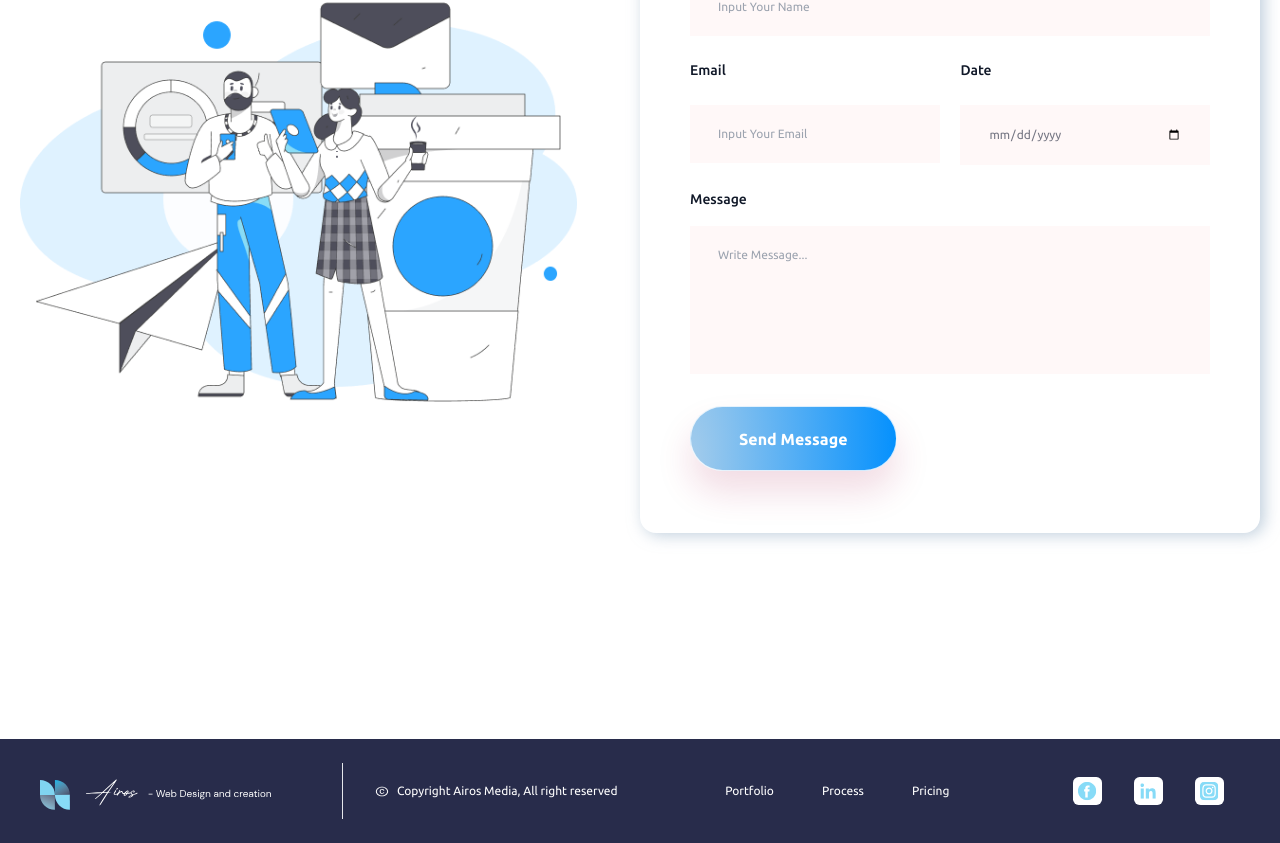
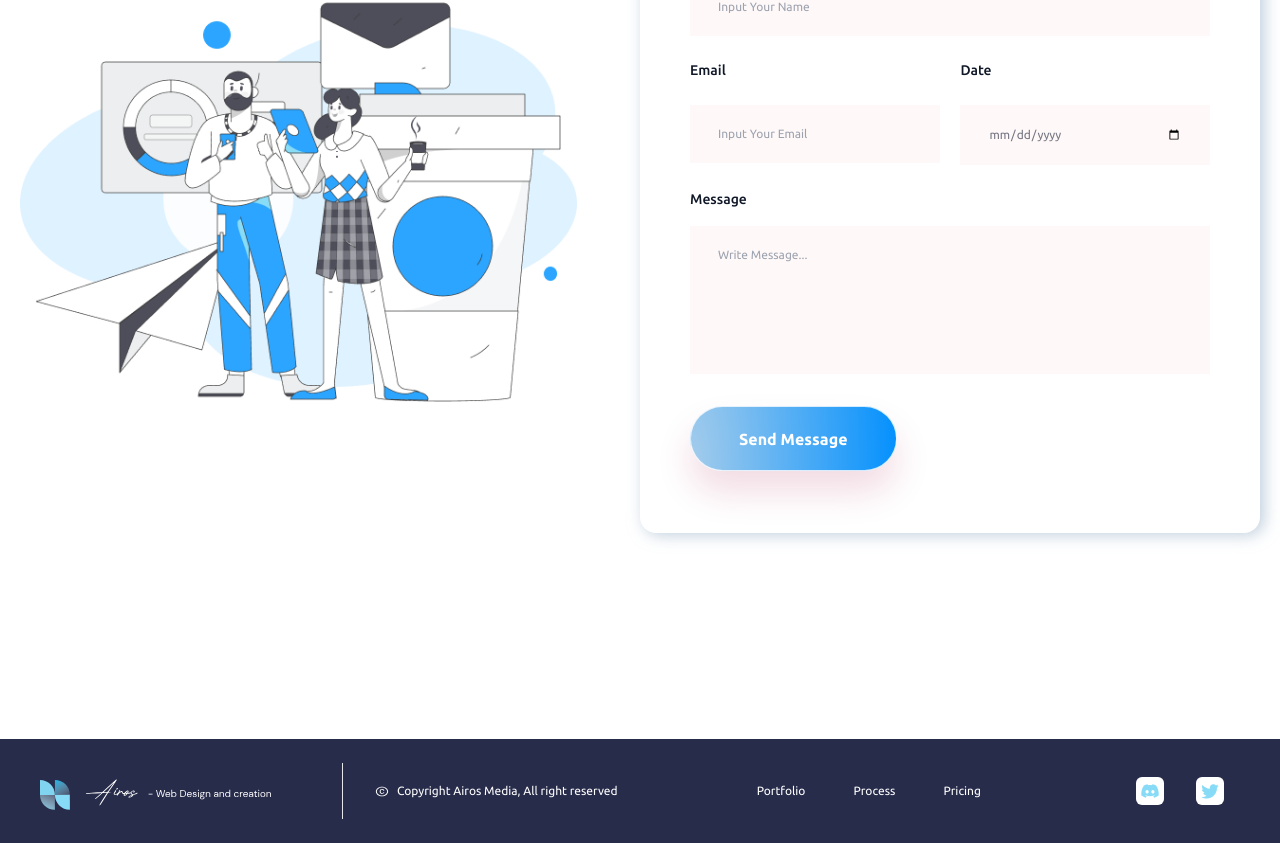
Before and after one commit to PixedioDesigns/4567gy, a Next.js app: page / in a window 1280 px wide. Shown: the part 7045-7888 px from the top of the page. Built offline with nearby package versions, Linux system fonts and the light colour scheme; a web font is replaced by a local one.

Commit message:
footer updated

```diff
--- a/components/common/Footer.jsx
+++ b/components/common/Footer.jsx
@@ -1,4 +1,5 @@
 import React from "react";
+import { Discord, Twitter } from "../helper/Icons";
 
 const Footer = () => {
   return (
@@ -91,26 +92,39 @@ const Footer = () => {
 
       <ul className="flex items-center text-white text-base ff_ubuntu pb-6 lg:py-0">
         <li className="mx-6 cursor-pointer hover:opacity-70 transition-all duration-200 ease">
-          Portfolio
+          <a href="#portfolio">Portfolio</a>
         </li>
         <li className="mx-6 cursor-pointer hover:opacity-70 transition-all duration-200 ease">
-          Process
+          <a href="#process">Process</a>
         </li>
         <li className="mx-6 cursor-pointer hover:opacity-70 transition-all duration-200 ease">
-          Pricing
+          <a href="#pricing">Pricing</a>
         </li>
       </ul>
 
       <ul className="flex items-center">
         <li className="mx-4 cursor-pointer transition-all duration-200 ease hover:-translate-y-1">
-          <Facebook />
-        </li>
-        <li className="mx-4 cursor-pointer transition-all duration-200 ease hover:-translate-y-1">
-          <Linkedin />
+          <a
+            href="http://discord.com"
+            target="_blank"
+            rel="noopener noreferrer"
+          >
+            <span className="flex items-center justify-center bg-white rounded-md h-[28px] w-[28px]">
+              <Discord />
+            </span>
+          </a>
         </li>
 
         <li className="mx-4 cursor-pointer transition-all duration-200 ease hover:-translate-y-1">
-          <Instagram />
+          <a
+            href="http://twitter.com"
+            target="_blank"
+            rel="noopener noreferrer"
+          >
+            <span className="flex items-center justify-center bg-white rounded-md h-[28px] w-[28px]">
+              <Twitter />
+            </span>
+          </a>
         </li>
       </ul>
     </footer>
@@ -118,115 +132,3 @@ const Footer = () => {
 };
 
 export default Footer;
-
-export const Facebook = () => {
-  return (
-    <>
-      <svg
-        width="29"
-        height="28"
-        viewBox="0 0 29 28"
-        fill="none"
-        xmlns="http://www.w3.org/2000/svg"
-      >
-        <rect width="29" height="28" rx="5.62807" fill="white" />
-        <g clipPath="url(#clip0_33_2679)">
-          <path
-            d="M14.0699 23.2155C19.1209 23.2155 23.2155 19.1209 23.2155 14.0699C23.2155 9.01894 19.1209 4.92432 14.0699 4.92432C9.01894 4.92432 4.92432 9.01894 4.92432 14.0699C4.92432 19.1209 9.01894 23.2155 14.0699 23.2155Z"
-            fill="#87DBF7"
-          />
-          <path
-            d="M16.37 14.4278H14.738V20.4064H12.2655V14.4278H11.0896V12.3267H12.2655V10.967C12.2655 9.9947 12.7274 8.47217 14.76 8.47217L16.5915 8.47983V10.5193H15.2627C15.0447 10.5193 14.7382 10.6282 14.7382 11.092V12.3286H16.586L16.37 14.4278Z"
-            fill="white"
-          />
-        </g>
-        <defs>
-          <clipPath id="clip0_33_2679">
-            <rect
-              width="18.2912"
-              height="18.2912"
-              fill="white"
-              transform="translate(4.92432 4.92432)"
-            />
-          </clipPath>
-        </defs>
-      </svg>
-    </>
-  );
-};
-
-export const Linkedin = () => {
-  return (
-    <>
-      <svg
-        width="29"
-        height="28"
-        viewBox="0 0 29 28"
-        fill="none"
-        xmlns="http://www.w3.org/2000/svg"
-      >
-        <rect width="29" height="28" rx="5.62807" fill="white" />
-        <g clipPath="url(#clip0_33_2674)">
-          <path
-            d="M21.8048 21.8082V21.8075H21.8087V16.1313C21.8087 13.3544 21.2109 11.2153 17.9645 11.2153C16.4039 11.2153 15.3566 12.0717 14.9291 12.8836H14.8839V11.4746H11.8059V21.8075H15.011V16.691C15.011 15.3439 15.2663 14.0412 16.9347 14.0412C18.5785 14.0412 18.603 15.5786 18.603 16.7774V21.8082H21.8048Z"
-            fill="#87DBF7"
-          />
-          <path
-            d="M6.58716 11.4756H9.79609V21.8085H6.58716V11.4756Z"
-            fill="#87DBF7"
-          />
-          <path
-            d="M8.19009 6.33154C7.16409 6.33154 6.33154 7.16409 6.33154 8.1901C6.33154 9.2161 7.16409 10.0661 8.19009 10.0661C9.2161 10.0661 10.0486 9.2161 10.0486 8.1901C10.048 7.16409 9.21546 6.33154 8.19009 6.33154V6.33154Z"
-            fill="#87DBF7"
-          />
-        </g>
-        <defs>
-          <clipPath id="clip0_33_2674">
-            <rect
-              width="15.4772"
-              height="15.4772"
-              fill="white"
-              transform="translate(6.33154 6.33154)"
-            />
-          </clipPath>
-        </defs>
-      </svg>
-    </>
-  );
-};
-
-export const Instagram = () => {
-  return (
-    <>
-      <svg
-        width="29"
-        height="28"
-        viewBox="0 0 29 28"
-        fill="none"
-        xmlns="http://www.w3.org/2000/svg"
-      >
-        <rect width="29" height="28" rx="5.62807" fill="white" />
-        <g clipPath="url(#clip0_33_2684)">
-          <path
-            d="M6.06888 6.16932C4.6315 7.66234 4.92568 9.24834 4.92568 14.0666C4.92568 18.0678 4.22757 22.0789 7.88124 23.0232C9.02215 23.3166 19.1311 23.3166 20.2705 23.0216C21.7917 22.6291 23.0294 21.3952 23.1986 19.2437C23.2222 18.9434 23.2222 9.19499 23.1978 8.88862C23.018 6.59688 21.6073 5.2761 19.7484 5.00859C19.3224 4.94686 19.237 4.92857 17.0512 4.92476C9.29804 4.92857 7.59849 4.58332 6.06888 6.16932Z"
-            fill="#87DBF7"
-          />
-          <path
-            d="M14.0683 7.31658C11.301 7.31658 8.67318 7.07041 7.66945 9.64642C7.25485 10.7104 7.31506 12.0921 7.31506 14.0706C7.31506 15.8068 7.25943 17.4385 7.66945 18.494C8.6709 21.0716 11.3201 20.8246 14.0668 20.8246C16.7167 20.8246 19.449 21.1005 20.4649 18.494C20.8803 17.4194 20.8193 16.0583 20.8193 14.0706C20.8193 11.4321 20.9649 9.72873 19.6853 8.44987C18.3896 7.15424 16.6375 7.31658 14.0653 7.31658H14.0683ZM13.4632 8.5337C19.2356 8.52456 19.9703 7.88284 19.5648 16.7975C19.4208 19.9505 17.0201 19.6045 14.0691 19.6045C8.68843 19.6045 8.53371 19.4505 8.53371 14.0676C8.53371 8.62211 8.96051 8.53675 13.4632 8.53218V8.5337ZM17.6732 9.6548C17.2259 9.6548 16.8631 10.0176 16.8631 10.465C16.8631 10.9123 17.2259 11.2751 17.6732 11.2751C18.1206 11.2751 18.4834 10.9123 18.4834 10.465C18.4834 10.0176 18.1206 9.6548 17.6732 9.6548ZM14.0683 10.6021C12.1531 10.6021 10.6006 12.1554 10.6006 14.0706C10.6006 15.9859 12.1531 17.5383 14.0683 17.5383C15.9836 17.5383 17.5353 15.9859 17.5353 14.0706C17.5353 12.1554 15.9836 10.6021 14.0683 10.6021ZM14.0683 11.8193C17.0445 11.8193 17.0483 16.322 14.0683 16.322C11.093 16.322 11.0884 11.8193 14.0683 11.8193Z"
-            fill="white"
-          />
-        </g>
-        <defs>
-          <clipPath id="clip0_33_2684">
-            <rect
-              width="18.2912"
-              height="18.2912"
-              fill="white"
-              transform="translate(4.92432 4.92432)"
-            />
-          </clipPath>
-        </defs>
-      </svg>
-    </>
-  );
-};
--- a/components/helper/Icons.jsx
+++ b/components/helper/Icons.jsx
@@ -1737,3 +1737,36 @@ export const HamburgerIcon = () => {
     </svg>
   );
 };
+
+export const Twitter = () => {
+  return (
+    <svg
+      width="20"
+      height="20"
+      viewBox="0 0 24 24"
+      fill="none"
+      xmlns="http://www.w3.org/2000/svg"
+    >
+      <path
+        d="M22.46 6C21.69 6.35 20.86 6.58 20 6.69C20.88 6.16 21.56 5.32 21.88 4.31C21.05 4.81 20.13 5.16 19.16 5.36C18.37 4.5 17.26 4 16 4C13.65 4 11.73 5.92 11.73 8.29C11.73 8.63 11.77 8.96 11.84 9.27C8.28001 9.09 5.11001 7.38 3.00001 4.79C2.63001 5.42 2.42001 6.16 2.42001 6.94C2.42001 8.43 3.17001 9.75 4.33001 10.5C3.62001 10.5 2.96001 10.3 2.38001 10V10.03C2.38001 12.11 3.86001 13.85 5.82001 14.24C5.19074 14.4122 4.5301 14.4362 3.89001 14.31C4.16162 15.1625 4.69355 15.9084 5.41103 16.4429C6.1285 16.9775 6.99546 17.2737 7.89001 17.29C6.37364 18.4904 4.494 19.1393 2.56001 19.13C2.22001 19.13 1.88001 19.11 1.54001 19.07C3.44001 20.29 5.70001 21 8.12001 21C16 21 20.33 14.46 20.33 8.79C20.33 8.6 20.33 8.42 20.32 8.23C21.16 7.63 21.88 6.87 22.46 6V6Z"
+        fill="#87DBF6"
+      />
+    </svg>
+  );
+};
+export const Discord = () => {
+  return (
+    <svg
+      width="20"
+      height="20"
+      viewBox="0 0 24 24"
+      fill="none"
+      xmlns="http://www.w3.org/2000/svg"
+    >
+      <path
+        d="M19.27 5.33005C17.94 4.71005 16.5 4.26005 15 4.00005C14.9868 3.99963 14.9738 4.00209 14.9617 4.00728C14.9496 4.01246 14.9388 4.02023 14.93 4.03005C14.75 4.36005 14.54 4.79005 14.4 5.12005C12.809 4.88005 11.191 4.88005 9.6 5.12005C9.46 4.78005 9.25 4.36005 9.06 4.03005C9.05 4.01005 9.02 4.00005 8.99 4.00005C7.49 4.26005 6.06 4.71005 4.72 5.33005C4.71 5.33005 4.7 5.34005 4.69 5.35005C1.97 9.42005 1.22 13.38 1.59 17.3C1.59 17.32 1.6 17.34 1.62 17.35C3.42 18.67 5.15 19.47 6.86 20C6.89 20.01 6.92 20 6.93 19.98C7.33 19.43 7.69 18.85 8 18.24C8.02 18.2 8 18.16 7.96 18.15C7.39 17.93 6.85 17.67 6.32 17.37C6.28 17.35 6.28 17.29 6.31 17.26C6.42 17.18 6.53 17.09 6.64 17.01C6.66 16.99 6.69 16.99 6.71 17C10.15 18.57 13.86 18.57 17.26 17C17.28 16.99 17.31 16.99 17.33 17.01C17.44 17.1 17.55 17.18 17.66 17.27C17.7 17.3 17.7 17.36 17.65 17.38C17.13 17.69 16.58 17.94 16.01 18.16C15.97 18.17 15.96 18.22 15.97 18.25C16.29 18.86 16.65 19.44 17.04 19.99C17.07 20 17.1 20.01 17.13 20C18.85 19.47 20.58 18.67 22.38 17.35C22.4 17.34 22.41 17.32 22.41 17.3C22.85 12.77 21.68 8.84005 19.31 5.35005C19.3 5.34005 19.29 5.33005 19.27 5.33005V5.33005ZM8.52 14.91C7.49 14.91 6.63 13.96 6.63 12.79C6.63 11.62 7.47 10.67 8.52 10.67C9.58 10.67 10.42 11.63 10.41 12.79C10.41 13.96 9.57 14.91 8.52 14.91ZM15.49 14.91C14.46 14.91 13.6 13.96 13.6 12.79C13.6 11.62 14.44 10.67 15.49 10.67C16.55 10.67 17.39 11.63 17.38 12.79C17.38 13.96 16.55 14.91 15.49 14.91Z"
+        fill="#87DBF6"
+      />
+    </svg>
+  );
+};
--- a/components/home/OurWork.jsx
+++ b/components/home/OurWork.jsx
@@ -5,7 +5,7 @@ import OurWorksItem from "./OurWorksItem";
 const OurWork = () => {
   return (
     <>
-      <section>
+      <section id="portfolio">
         <div className="max-w-[1287px] mx-auto my-[50px] px-3 sm:my-[120px] lg:my-[170px]  ">
           <h1 className="md:mb-16 sm:mb-10 mb-8  ff_dm_sans text-4xl md:text-7xl  text-center font-bold ">
             Our Work
--- a/components/home/StepBuyStep.jsx
+++ b/components/home/StepBuyStep.jsx
@@ -9,7 +9,7 @@ import {
 
 function StepBuyStep() {
   return (
-    <section>
+    <section id="process">
       <div className="container mx-auto my-[50px] px-3 sm:my-[120px] lg:my-[170px]  ">
         <h1 className="md:mb-16 sm:mb-10 mb-8 font-normal   ff_dm_sans text-4xl sm:text-7xl lg:text-10xl text-center">
           Our step by step process
```
